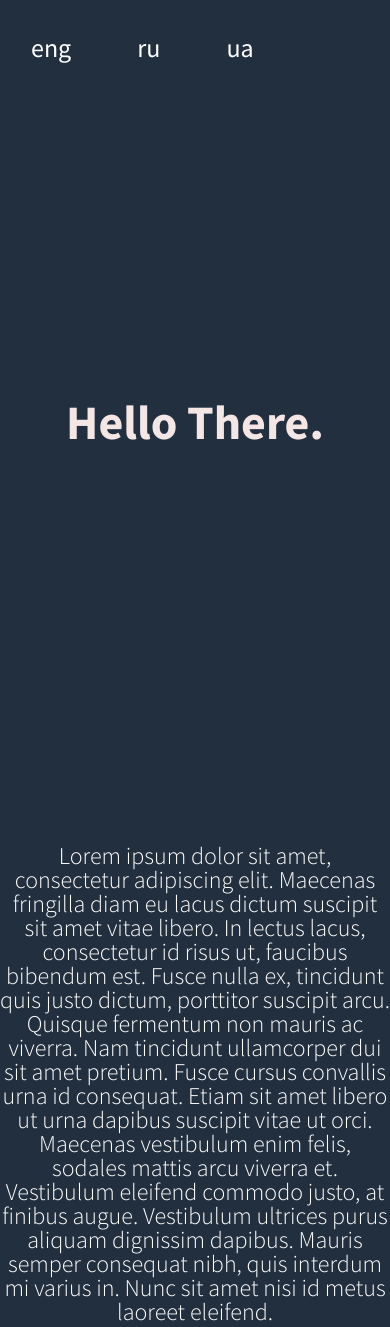
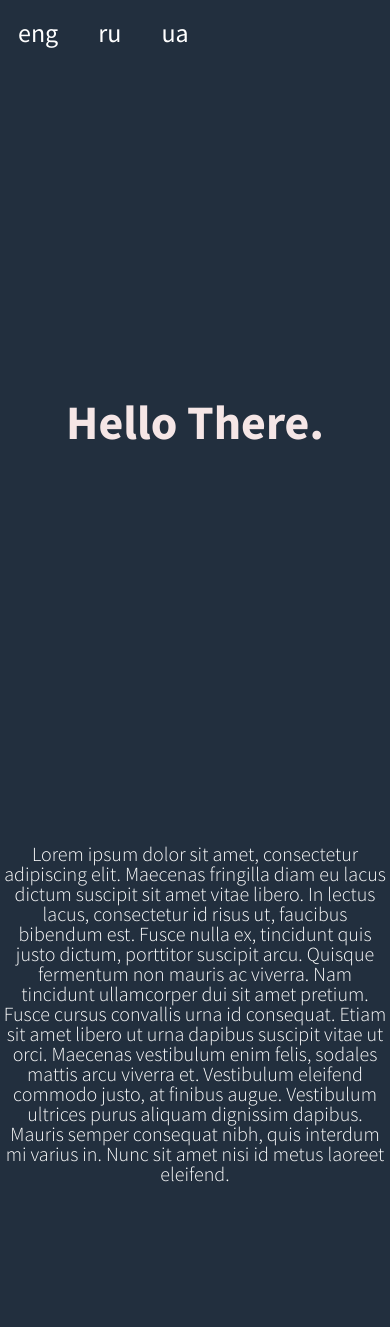
Before and after one commit to IriyaKun/IriyaKun.github.io, a plain HTML site: page index.html in a window 390 px wide. After the commit the page ends 1186 px from the top, so only its background shows below. Drawn offline with nearby package versions, Linux system fonts and the light colour scheme.

Commit message:
minor change to styles

```diff
--- a/styles/styles.css
+++ b/styles/styles.css
@@ -35,10 +35,16 @@ h1{
 
 nav a{
     font-family: 'Source Sans Pro', sans-serif;
+    min-width: 48px;
     font-size: 26px;
     margin: 0px 31px;
     text-decoration: none;
     color: #FFF;
+}
+
+nav a:hover{
+    border-bottom: 4px solid;
+    border-color: #F5E6E6;
 }
 
 nav{
@@ -52,7 +58,15 @@ nav{
         font-size: 48px;
     }
 
+    nav{
+        padding-top: 20px;
+    }
+
+    nav a{
+        margin: 0px 18px;
+    }
+
     .about p{
-        font-size: 24px;
+        font-size: 20px;
     }
   }
```
